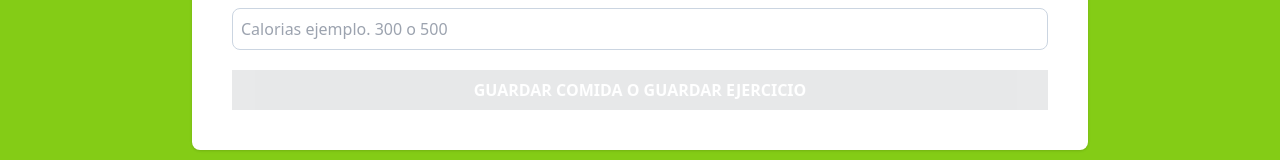
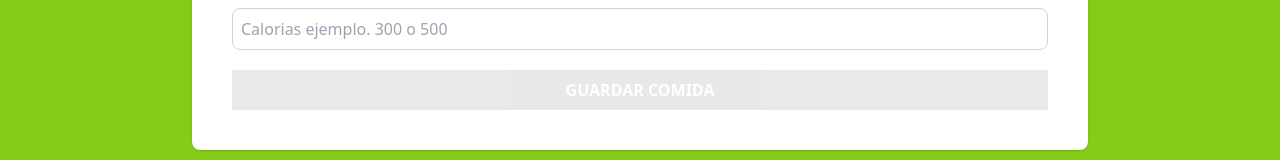
Before and after one commit to joninoni/contador-calorias-ts, a React (Vite) app: page / in a window 1280 px wide. Shown: the part 396-556 px from the top of the page. Built offline with nearby package versions, Linux system fonts and the light colour scheme.

Commit message:
muestro texto condicional en el input submit en base a la categoria

```diff
--- a/src/components/Form.tsx
+++ b/src/components/Form.tsx
@@ -74,7 +74,7 @@ const Form = () => {
             <input
                 type="submit"
                 className="bg-gray-800 hover:bg-gray-900 w-full p-2 font-bold uppercase text-white cursor-pointer disabled:opacity-10"
-                value="Guardar Comida O Guardar Ejercicio"
+                value={activity.category === 1 ? 'Guardar Comida' : 'Guardar Ejercicio'}
                 disabled={!isValidActivity()}
             />
         </form>
--- a/src/types/index.ts
+++ b/src/types/index.ts
@@ -4,7 +4,7 @@ export type Category = {
 }
 
 export type Activity = {
-    category : number
+    category :number
     name: string
     calories: number,
 }
```
